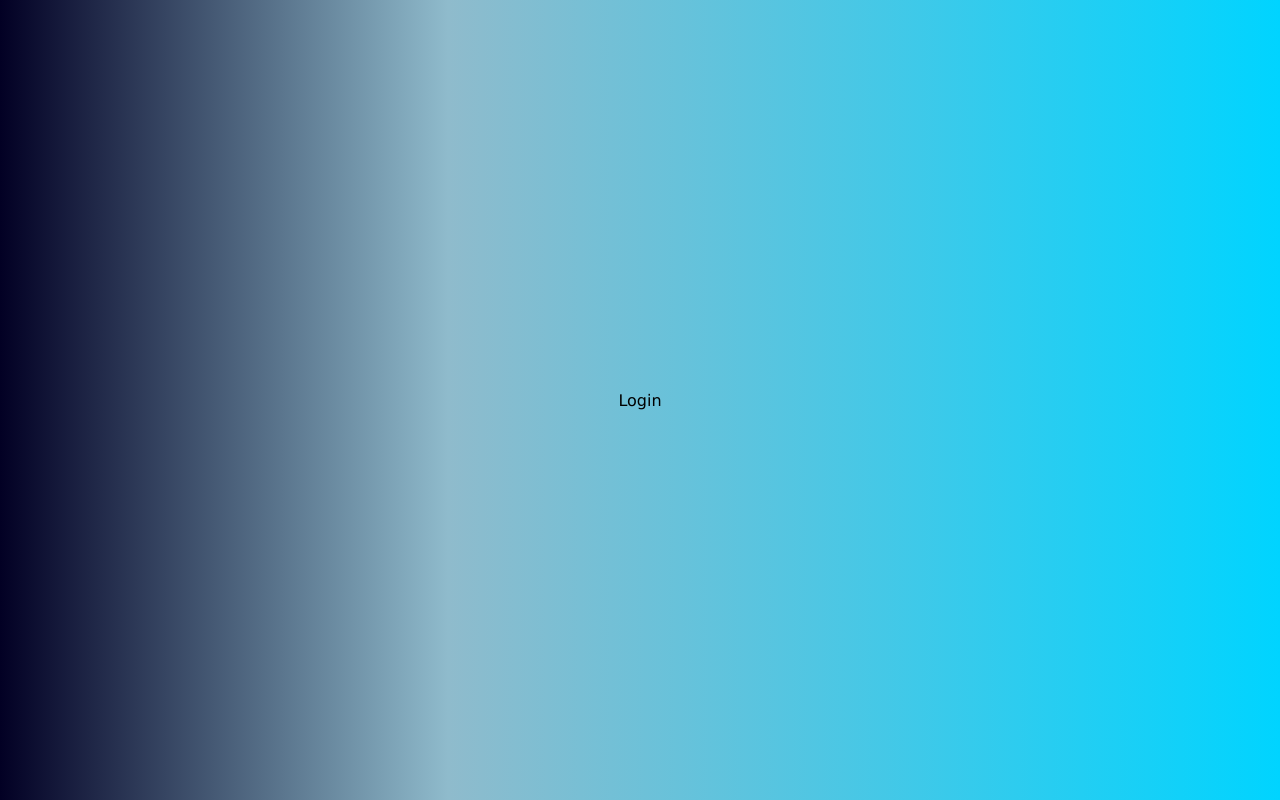
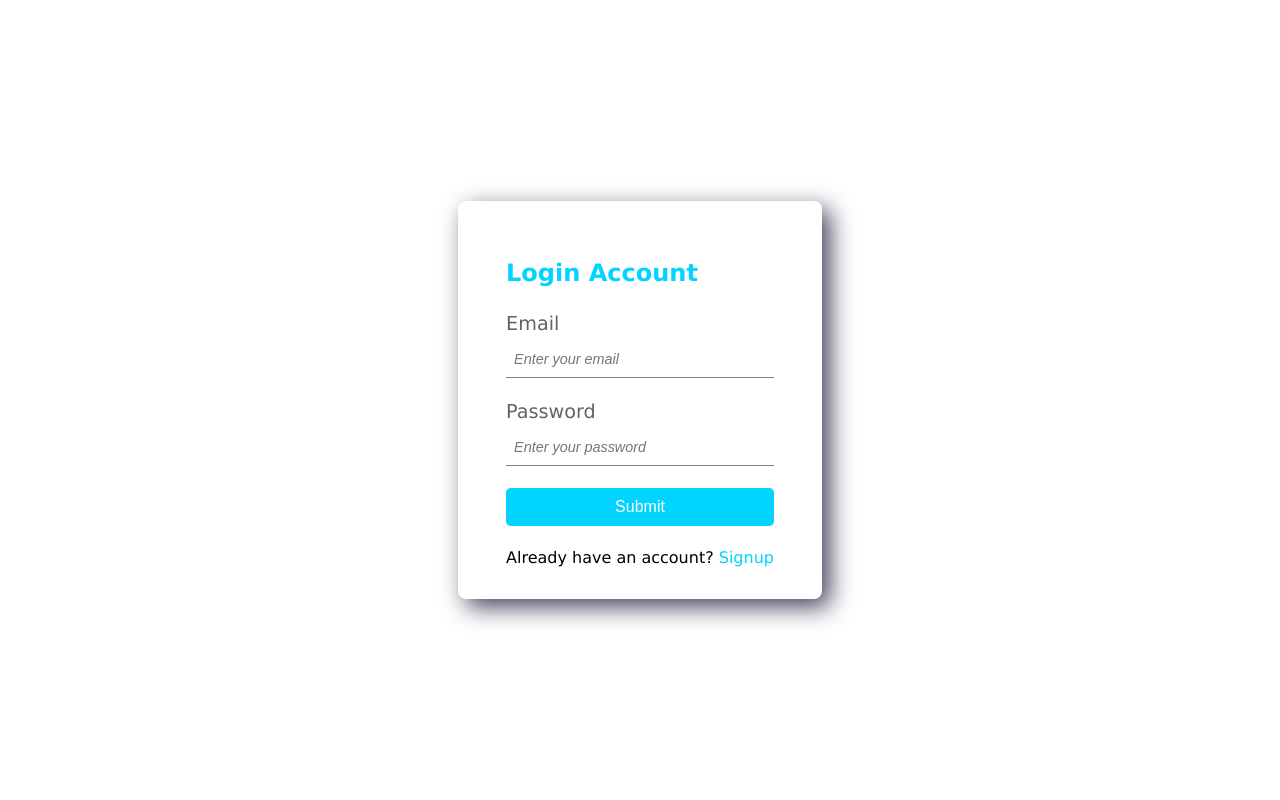
Before and after one commit to onurguvensoy/forum-app, a React (Create React App) app in the folder client/: page /login in a window 1280 px wide. Built offline with nearby package versions, Linux system fonts and the light colour scheme.

Commit message:
clien-side.

```diff
--- a/client/src/index.css
+++ b/client/src/index.css
@@ -21,11 +21,7 @@
   display: flex;
   justify-content: center;
   align-items: center;
-  background: linear-gradient(
-    90deg,
-    rgba(2, 0, 36, 1) 0%,
-    rgba(143, 187, 204, 1) 35%,
-    rgba(0, 212, 255, 1) 100%
+  background: black
   );
   font-family: Verdana, Geneva, Tahoma, sans-serif;
 }
--- a/client/src/pages/Home.jsx
+++ b/client/src/pages/Home.jsx
@@ -1,9 +1,49 @@
-import React from 'react'
+import { useEffect, useState } from "react";
+import { useNavigate } from "react-router-dom";
+import { useCookies } from "react-cookie";
+import axios from "axios";
+import { ToastContainer, toast } from "react-toastify";
 
 const Home = () => {
+  const navigate = useNavigate();
+  const [cookies, removeCookie] = useCookies([]);
+  const [username, setUsername] = useState("");
+  useEffect(() => {
+    const verifyCookie = async () => {
+      if (!cookies.token) {
+        navigate("/login");
+      }
+      const { data } = await axios.post(
+        "http://localhost:4000",
+        {},
+        { withCredentials: true }
+      );
+      const { status, user } = data;
+      setUsername(user);
+      return status
+        ? toast(`Hello ${user}`, {
+            position: "top-right",
+          })
+        : (removeCookie("token"), navigate("/login"));
+    };
+    verifyCookie();
+  }, [cookies, navigate, removeCookie]);
+  const Logout = () => {
+    removeCookie("token");
+    navigate("/signup");
+  };
   return (
-    <div>Home Page</div>
-  )
-}
+    <>
+      <div className="home_page">
+        <h4>
+          {" "}
+          Welcome <span>{username}</span>
+        </h4>
+        <button onClick={Logout}>LOGOUT</button>
+      </div>
+      <ToastContainer />
+    </>
+  );
+};
 
-export default Home
+export default Home;
--- a/client/src/pages/Login.jsx
+++ b/client/src/pages/Login.jsx
@@ -1,9 +1,93 @@
-import React from 'react'
+import React, { useState } from "react";
+import { Link, useNavigate } from "react-router-dom";
+import axios from "axios";
+import { ToastContainer, toast } from "react-toastify";
 
 const Login = () => {
-  return (
-    <div>Login</div>
-  )
-}
+  const navigate = useNavigate();
+  const [inputValue, setInputValue] = useState({
+    email: "",
+    password: "",
+  });
+  const { email, password } = inputValue;
+  const handleOnChange = (e) => {
+    const { name, value } = e.target;
+    setInputValue({
+      ...inputValue,
+      [name]: value,
+    });
+  };
+  const handleError = (err) =>
+    toast.error(err, {
+      position: "bottom-left",
+    });
+  const handleSuccess = (msg) =>
+    toast.success(msg, {
+      position: "bottom-left",
+    });
 
-export default Login
+  const handleSubmit = async (e) => {
+    e.preventDefault();
+    try {
+      const { data } = await axios.post(
+        "http://localhost:4000/login",
+        {
+          ...inputValue,
+        },
+        { withCredentials: true }
+      );
+      console.log(data);
+      const { success, message } = data;
+      if (success) {
+        handleSuccess(message);
+        setTimeout(() => {
+          navigate("/");
+        }, 1000);
+      } else {
+        handleError(message);
+    }
+  } catch (error) {
+    console.log(error);
+  }
+  setInputValue({
+    ...inputValue,
+    email: "",
+    password: "",
+  });
+};
+
+return (
+  <div className="form_container">
+    <h2>Login Account</h2>
+    <form onSubmit={handleSubmit}>
+      <div>
+        <label htmlFor="email">Email</label>
+        <input
+          type="email"
+          name="email"
+          value={email}
+          placeholder="Enter your email"
+          onChange={handleOnChange}
+        />
+      </div>
+      <div>
+        <label htmlFor="password">Password</label>
+        <input
+          type="password"
+          name="password"
+          value={password}
+          placeholder="Enter your password"
+          onChange={handleOnChange}
+        />
+      </div>
+      <button type="submit">Submit</button>
+      <span>
+        Already have an account? <Link to={"/signup"}>Signup</Link>
+      </span>
+    </form>
+    <ToastContainer />
+  </div>
+);
+};
+
+export default Login;
```
